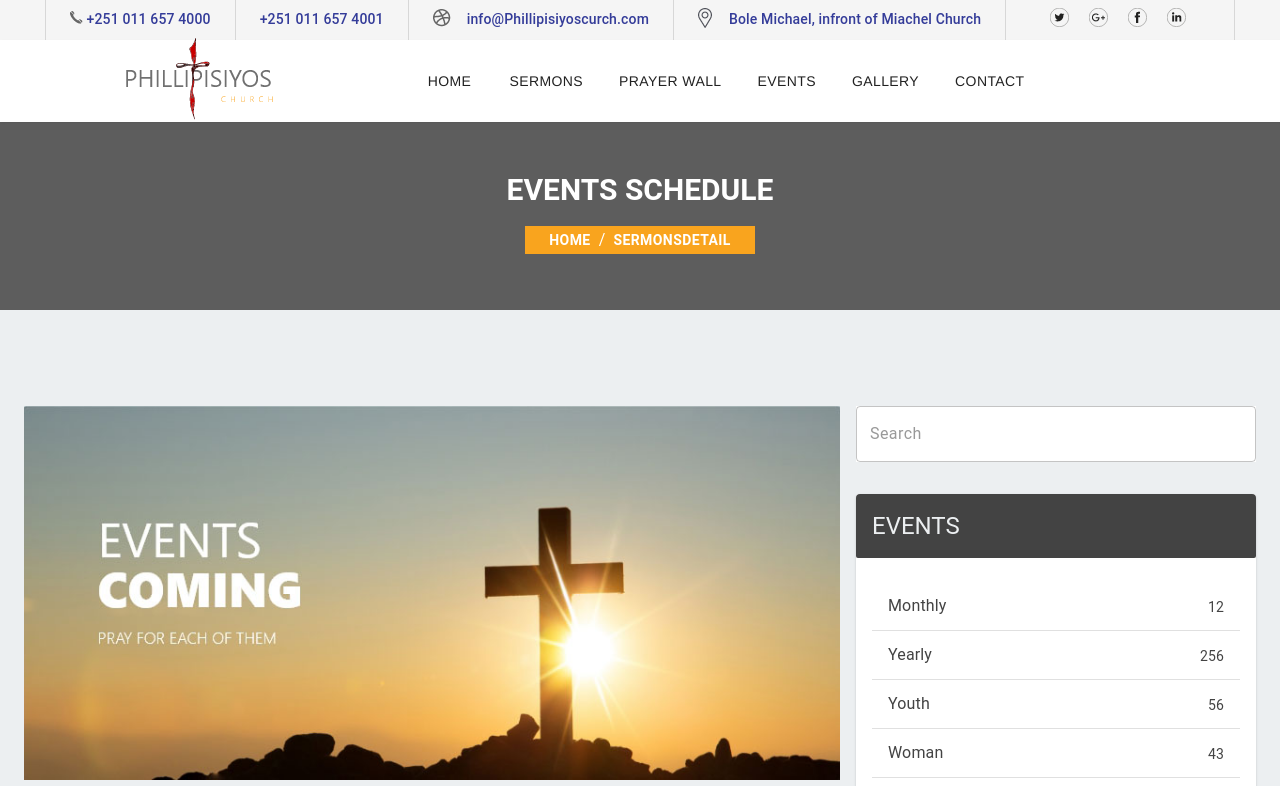
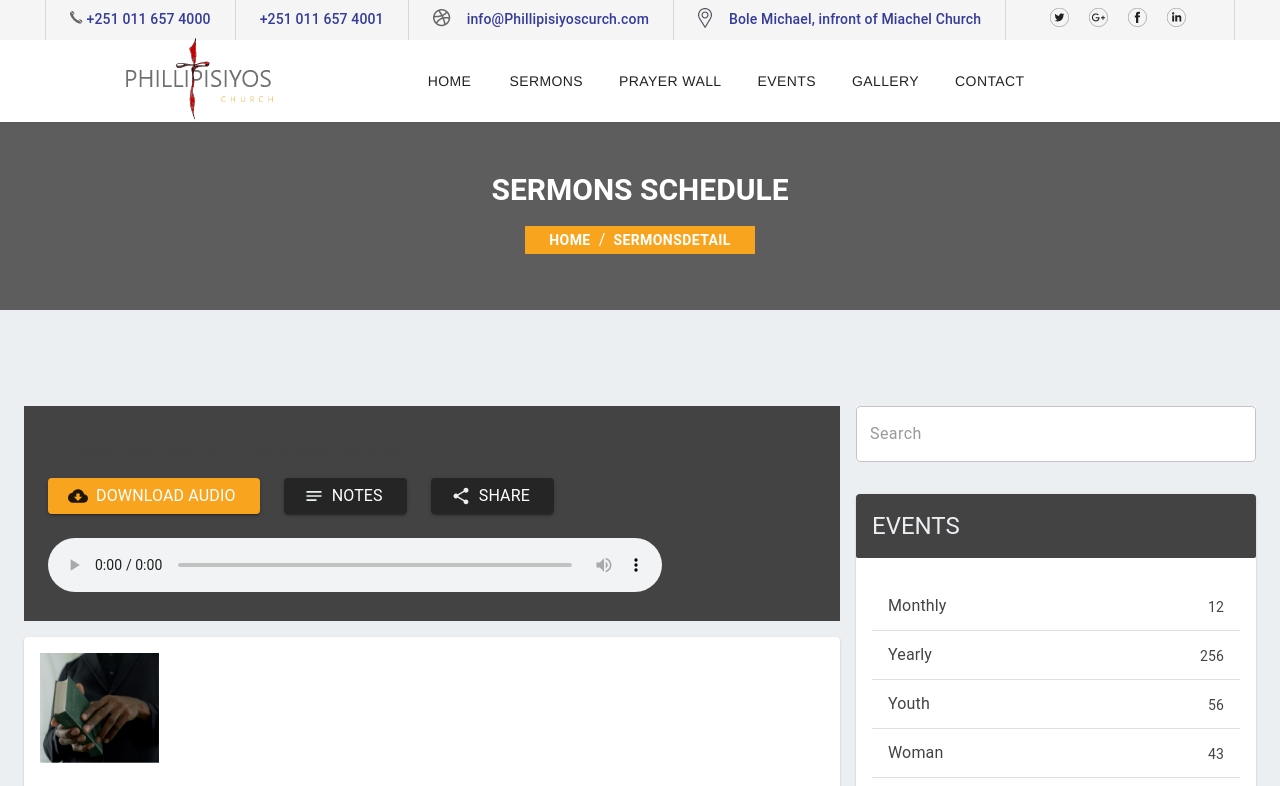
Before and after one commit to Alazar-dev/Filadelfia-web, a React (Create React App) app: page /sermonsdetail in a window 1280 px wide. Shown: the top 786 px of the page. Built offline with nearby package versions, Linux system fonts and the light colour scheme.

Commit message:
edited typo errors

```diff
--- a/src/pages/sermons/SermonsDetail.js
+++ b/src/pages/sermons/SermonsDetail.js
@@ -1,12 +1,12 @@
 import { Box, Container, Grid } from "@material-ui/core";
 import BreadcumbHero from "../../components/breadcrumbs/BreadcrumbsHero";
-import SermonsDetailLeft from "../../components/events/EventLeft";
-import SermonsDetailRight from "../../components/events/EventRight";
+import SermonsDetailLeft from "../../components/sermonsDetail/SermonsDetailLeft";
+import SermonsDetailRight from "../../components/sermonsDetail/SermonsDetailRight";
 
 const Events = () => {
   return (
     <div>
-      <BreadcumbHero title="EVENTS SCHEDULE" />
+      <BreadcumbHero title="SERMONS SCHEDULE" />
       <Box py={5}>
         <Container>
           <Grid justify="center" container spacing={2}>
```
